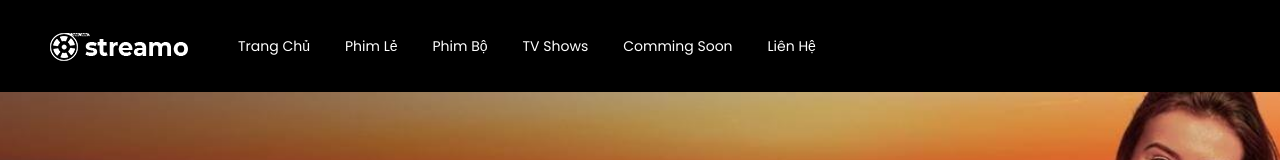
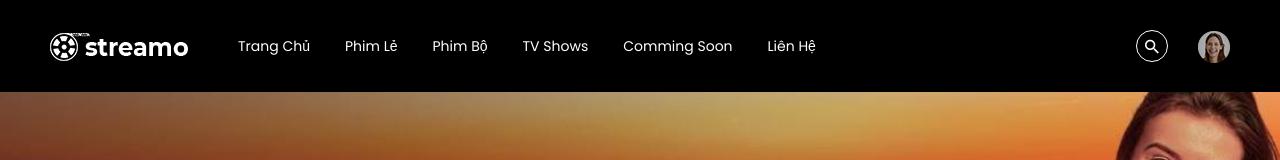
Before and after one commit to mankduck/phgmnhd_film, a React (Vite) app: page / in a window 1280 px wide. Shown: the top 160 px of the page. Built offline with nearby package versions, Linux system fonts and the light colour scheme; no server answers.

Commit message:
Add Search

```diff
--- a/src/components/Header/Header.jsx
+++ b/src/components/Header/Header.jsx
@@ -24,7 +24,22 @@ const Header = () => {
                             </nav>
                         </div>
                     </div>
-                    {/* <div className="right-side d-flex">
+                    <div className="right-side d-flex">
+                        <div className="header-search-2">
+                            <a className="search-toggle" href="#">
+                                <i className="zmdi zmdi-search s-open"></i>
+                                <i className="zmdi zmdi-close s-close"></i>
+                            </a>
+                            <div className="search-wrap-2">
+                                <form action="#">
+                                    <input placeholder="Search" type="text" />
+                                    <button className="button-search" type="submit">
+                                        <i className="zmdi zmdi-search"></i>
+                                    </button>
+                                </form>
+                            </div>
+                        </div>
+
                         <div className="our-profile-area ">
                             <a href="#" className="our-profile-pc" data-bs-toggle="dropdown" aria-haspopup="true" aria-expanded="false">
                                 <img src="public/assets/images/review/author-01.png" alt="" />
@@ -38,7 +53,7 @@ const Header = () => {
                                 </ul>
                             </div>
                         </div>
-                    </div> */}
+                    </div>
                 </div>
             </div>
         </header>
```
